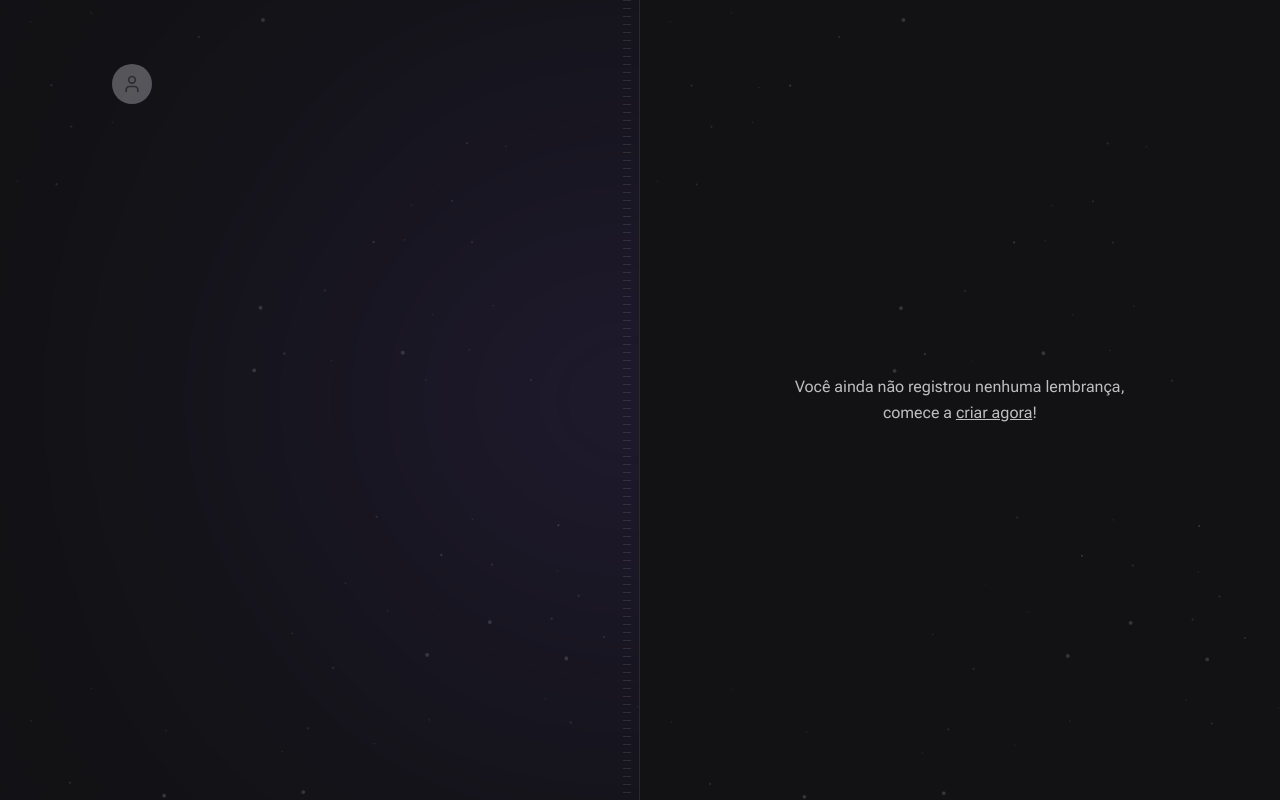
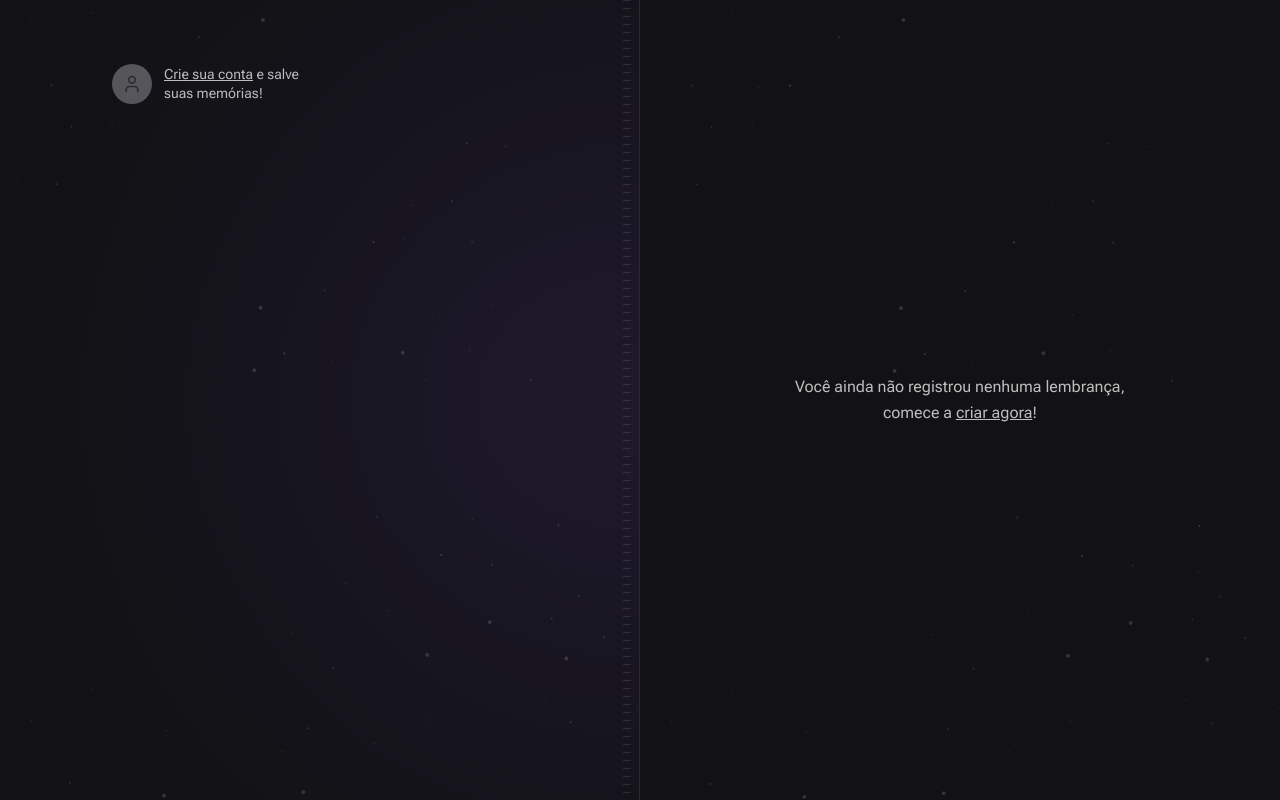
Before and after one commit to leticea/nlw-spacetime-web, a Next.js app: page / in a window 1280 px wide. Built offline with nearby package versions, Linux system fonts and the light colour scheme; a web font is replaced by a local one.

Commit message:
feat(page.tsx): left side styles

```diff
--- a/src/app/page.tsx
+++ b/src/app/page.tsx
@@ -13,6 +13,11 @@ export default function Home() {
           <div className="flex h-10 w-10 items-center justify-center rounded-full bg-gray-400">
             <User className="h-5 w-5 text-gray-500" />
           </div>
+
+          <p className="max-w-[140px] text-sm leading-snug">
+            <span className="underline">Crie sua conta</span> e salve suas
+            memórias!
+          </p>
         </a>
       </div>
 
```
